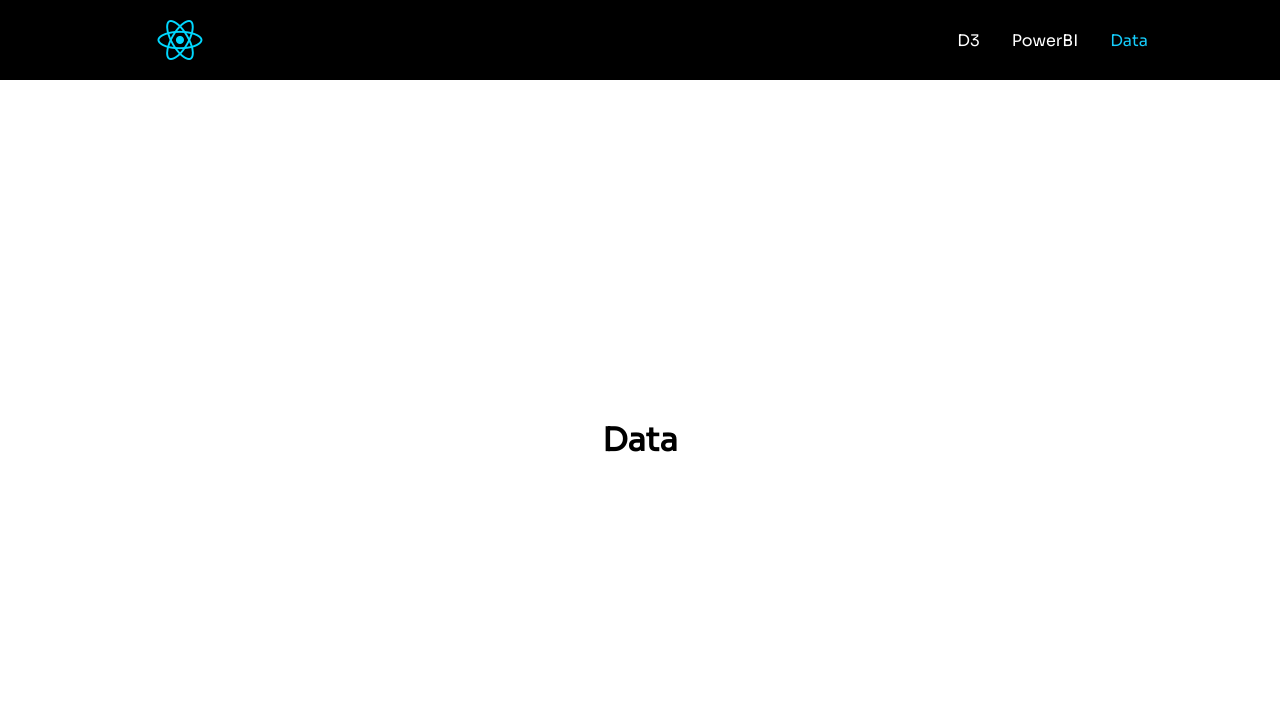
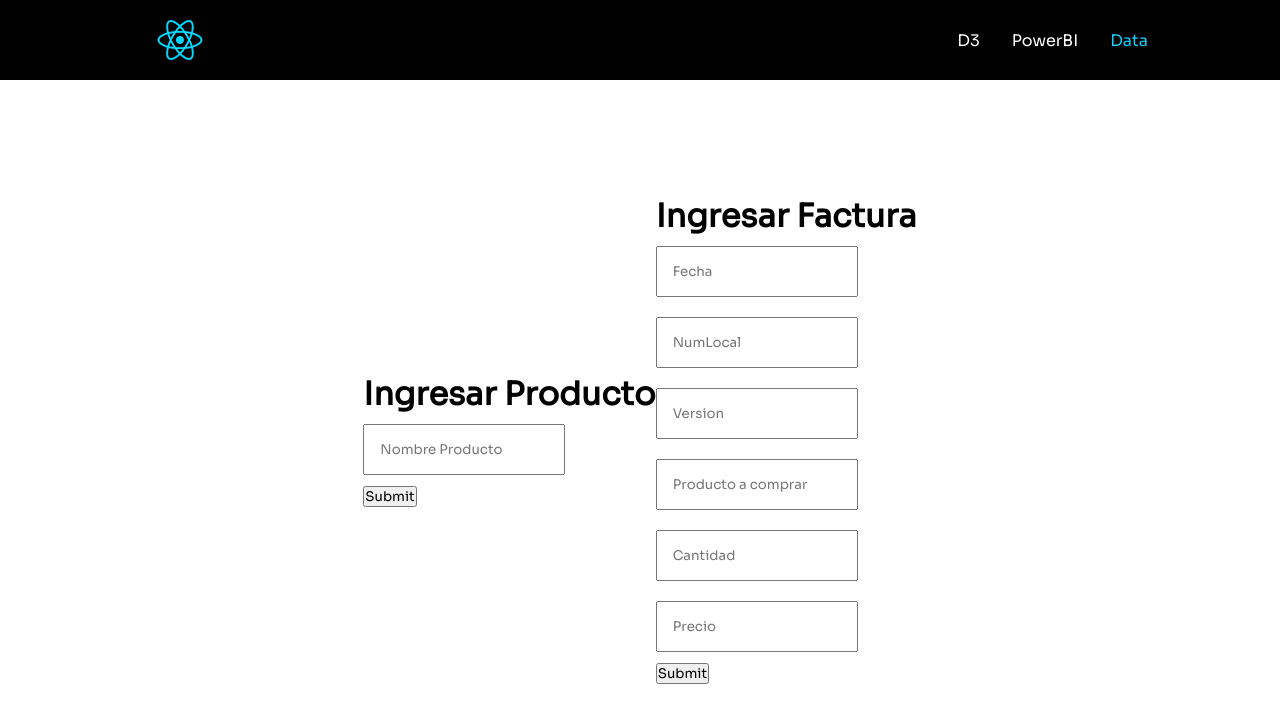
Before and after one commit to pinoke98/Final_IngWeb, a React (Create React App) app in the folder client/: page /Data in a window 1280 px wide. Shown: the top 722 px of the page. Built offline with nearby package versions, Linux system fonts and the light colour scheme.

Commit message:
ahi vamos con el front, tiene forma pero falta

```diff
--- a/client/package.json
+++ b/client/package.json
@@ -9,6 +9,7 @@
     "react": "^16.13.1",
     "react-dom": "^16.13.1",
     "react-icons": "^3.11.0",
+    "react-router-dom": "^6.3.0",
     "react-scripts": "3.4.3",
     "styled-components": "^5.2.0"
   },
--- /dev/null
+++ b/client/src/components/FormFactura.js
@@ -0,0 +1,29 @@
+import React from "react";
+import FormInput from "./FormInput";
+
+
+const FormFactura = () => {
+
+    const handleSubmit = (e) => {
+        e.preventDefault()
+        const data = new FormData(e.target)
+    }
+
+    return(
+        <div>
+            <h1>Ingresar Factura</h1>
+            <form onSubmit={handleSubmit}>
+                <FormInput name="fehca" placeholder="Fecha"/>
+                <FormInput name="=numLocal" placeholder="NumLocal"/>
+                <FormInput name="version"placeholder="Version" />
+                <FormInput name="prducto" placeholder="Producto a comprar"/>
+                <FormInput name="cantidad" placeholder="Cantidad"/>
+                <FormInput name="precio "placeholder="Precio"/>
+                <button>Submit</button>
+            </form>
+        </div>
+
+    )
+}
+
+export default FormFactura
--- /dev/null
+++ b/client/src/components/FormInput.js
@@ -0,0 +1,14 @@
+import React from 'react'
+import './Styles/formInputStyle.css'
+
+
+const FormInput = (props) => {
+     return (
+         <div className="formInput">
+            <input name={props.name}
+             class='dataInput' placeholder={props.placeholder}/>
+         </div>
+     )
+}
+
+export default FormInput
--- /dev/null
+++ b/client/src/components/FormProducto.js
@@ -0,0 +1,23 @@
+import React from "react";
+import FormInput from "./FormInput";
+
+
+const FormProducto = () => {
+    const handleSubmit = (e) => {
+        e.preventDefault()
+        const data = new FormData(e.target)
+    }
+
+    return (
+       <div>
+           <h1> Ingresar Producto</h1>
+            <form onSubmit={handleSubmit}>
+                <FormInput name="producto" placeholder="Nombre Producto"/>
+                <button>Submit</button>
+            </form>
+       </div>
+
+    )
+}
+
+export default FormProducto
--- /dev/null
+++ b/client/src/components/Styles/formInputStyle.css
@@ -0,0 +1,4 @@
+.dataInput {
+    padding: 15px;
+    margin: 10px 0px;
+}
--- a/client/src/pages/Data.js
+++ b/client/src/pages/Data.js
@@ -1,4 +1,7 @@
-import React from 'react';
+import React, {Component} from 'react';
+import FormFactura from '../components/FormFactura';
+import FormProducto from '../components/FormProducto';
+
 
 const Data = () => {
   return (
@@ -10,7 +13,9 @@ const Data = () => {
         height: '90vh'
       }}
     >
-      <h1>Data</h1>
+      <FormProducto/>
+      <FormFactura/>
+
     </div>
   );
 };
--- a/client/src/pages/index.js
+++ b/client/src/pages/index.js
@@ -1,4 +1,5 @@
 import React from 'react';
+
 
 const Home = () => {
   return (
```
Also changed, not shown: 2 other files (tests, documents, lock files or other folders).
